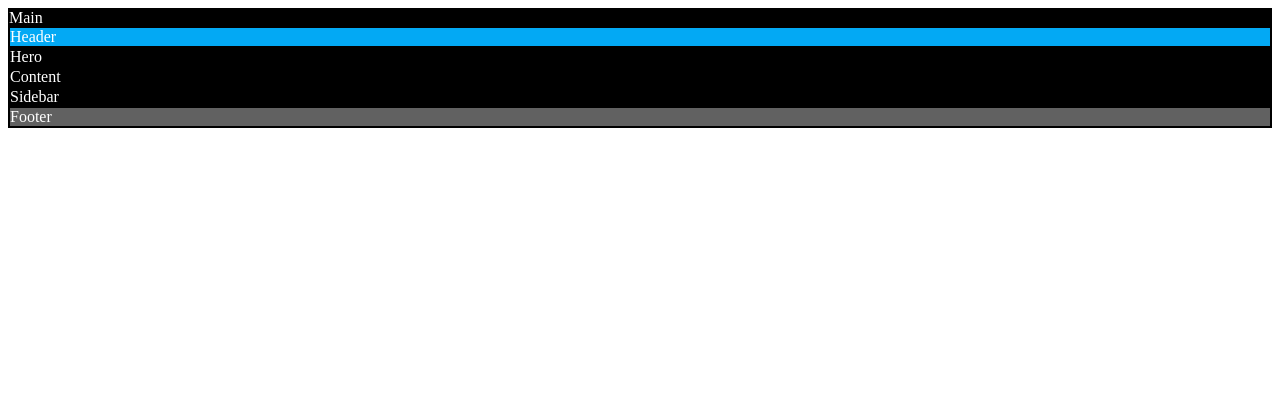
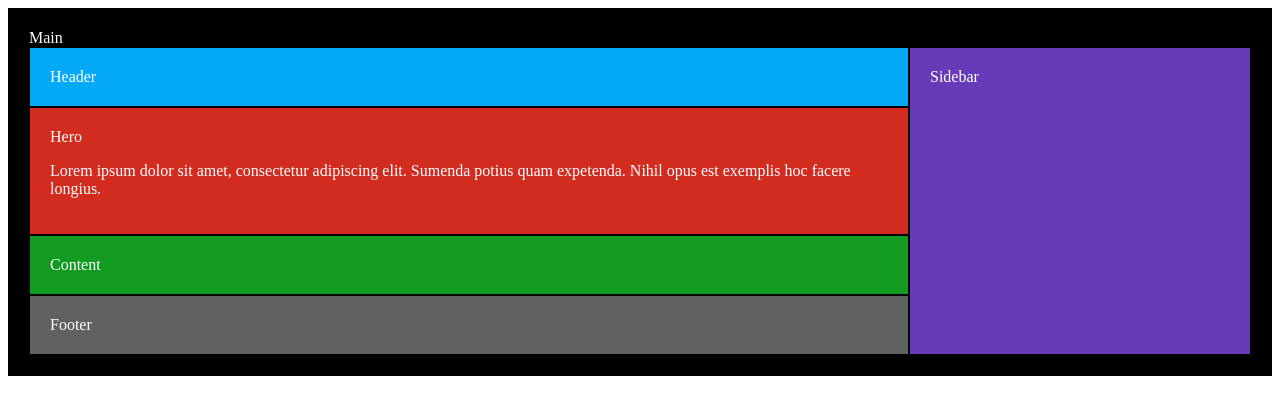
Before and after one commit to LotusterHaar/3A-Webshop, a PHP site: page / in a window 1280 px wide. Shown: the top 415 px of the page. Run offline with PHP 8.4, Linux system fonts and the light colour scheme.

Commit message:
Flexbox Layout hoofdpagina naar voorbeeld, sidebar verplaatst volgens wireframe voorbeeld: https://coder-coder.com/build-flexbox-website-layout/

```diff
--- a/css/index.css
+++ b/css/index.css
@@ -1,6 +1,22 @@
+/**, *:before, *:after {
+    box-sizing: border-box;
+}
+
+html {
+    font-size: 100%;
+}
+
+body {
+    margin: 0;
+    padding: 20px;
+    font-family: Arial, Helvetica, sans-serif;
+    font-size: rem-calc(16);
+    color: #ffffff;
+}*/
+
 main, header, section, aside, footer {
     margin: 0;
-    padding: rem-calc(20);
+    padding: 1.25rem;
     border: 1px solid #000000;
     color: #ffffff;
 }
@@ -24,9 +40,20 @@ header {
 .sidebar {
     border: 1px solid #000000;
     background: #673ab7;
+    flex: 0 1 300px;
 }
 
 footer {
     border: 1px solid #000000;
     background: #616161;
 }
+
+@media screen and (min-width: 640px) {
+    .flex-container {
+        display: flex;
+    }
+}
+
+.wrapper{
+    flex: 1;
+}
--- a/index.html
+++ b/index.html
@@ -16,35 +16,37 @@ Associated files: index CSS
 </head>
 
 <body>
+
 <!-- Main Content -->
 <main>
     Main
-
+    <div class="flex-container">
+        <div class="wrapper">
             <!-- Header -->
             <header>
                 Header
             </header>
-
             <!-- Hero -->
-    <section>
+            <section class="hero">
                 Hero
+                <p> Lorem ipsum dolor sit amet, consectetur adipiscing elit. Sumenda potius quam expetenda. Nihil opus
+                    est exemplis hoc facere longius.
+                </p>
             </section>
-
             <!-- Content -->
-    <section>
+            <section class="content">
                 Content
             </section>
-
-    <!-- Sidebar -->
-    <aside>
-        Sidebar
-    </aside>
-
             <!-- Footer -->
             <footer>
                 Footer
             </footer>
-
+        </div>
+        <!-- Sidebar -->
+        <aside class="sidebar">
+            Sidebar
+        </aside>
+    </div>
 </main>
 </body>
 </html>
```
Lines whose indentation alone changed are shown as unchanged.
